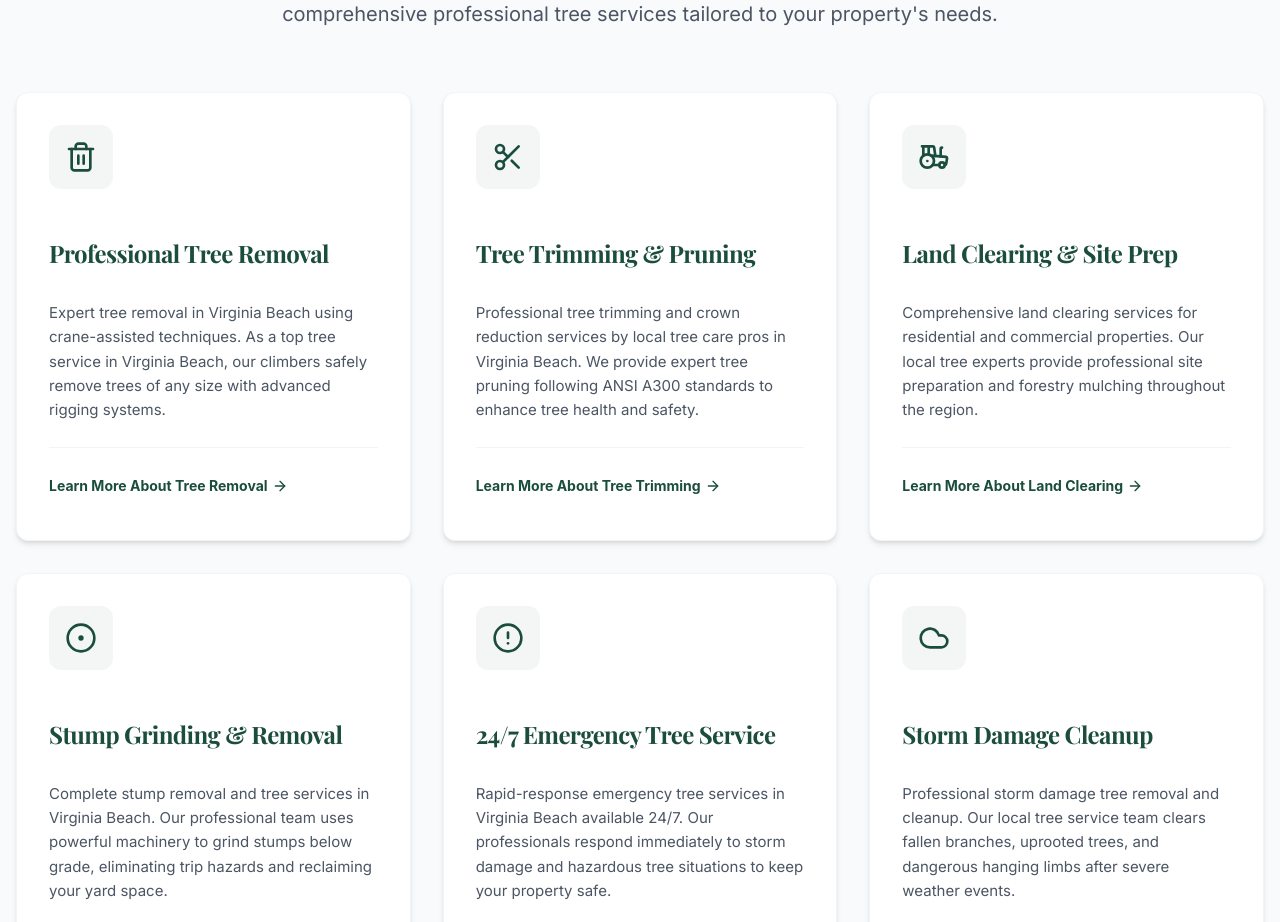
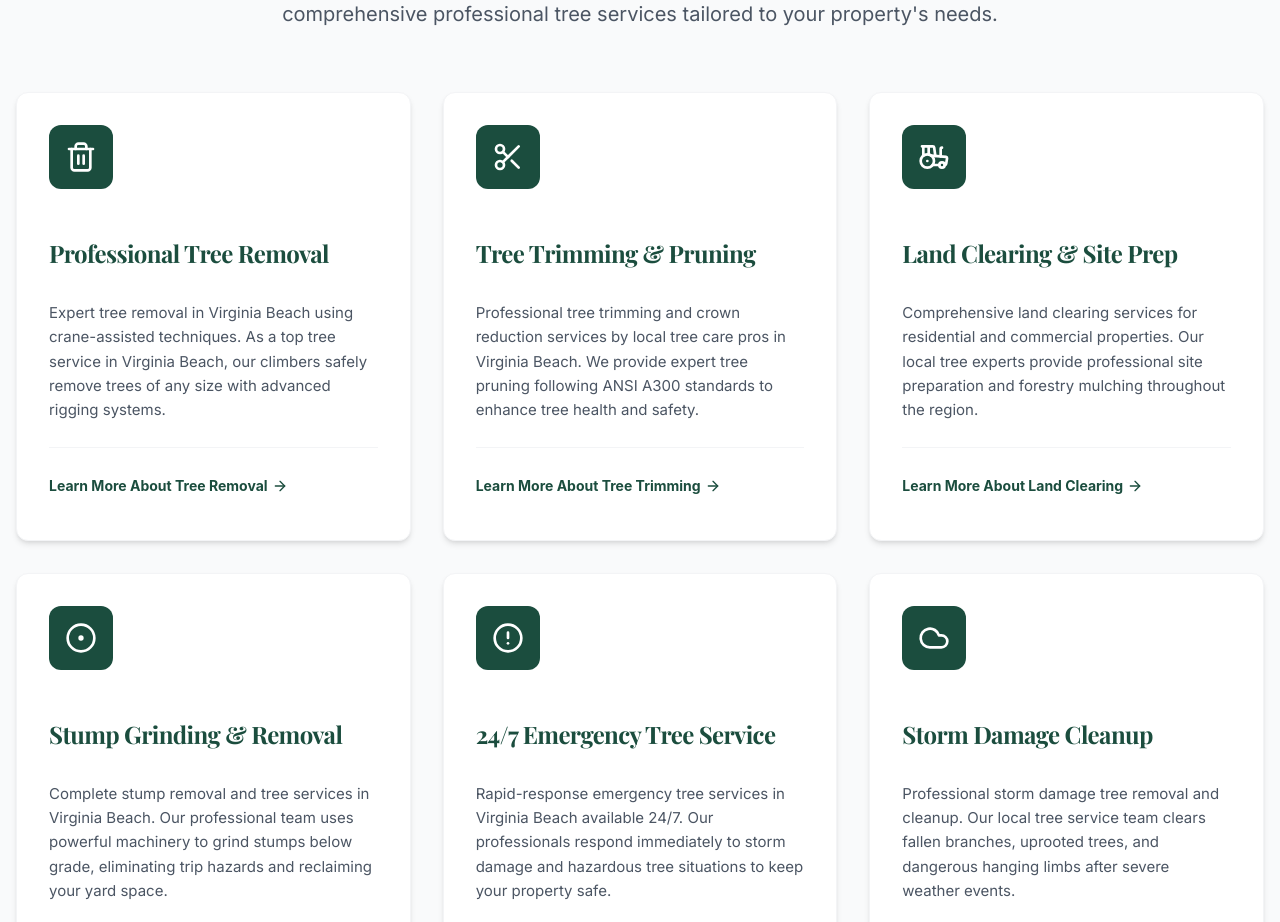
Before and after one commit to artistreellc/art-is-tree, a React (Vite) app: page / in a window 1280 px wide. Shown: the part 1960-2882 px from the top of the page. Built offline with nearby package versions, Linux system fonts and the light colour scheme; no server answers.

Commit message:
Update ServicesSection.jsx

```diff
--- a/src/components/ServicesSection.jsx
+++ b/src/components/ServicesSection.jsx
@@ -65,8 +65,8 @@ const ServicesSection = () => {
                 className="bg-white rounded-xl shadow-md hover:shadow-xl transition-all duration-300 p-6 md:p-8 border border-gray-100 flex flex-col h-full group"
               >
                 <div className="flex flex-row md:flex-col items-center md:items-start gap-4 mb-4">
-                  <div className="bg-[#1B4D3E]/5 w-12 h-12 md:w-16 md:h-16 rounded-xl flex items-center justify-center group-hover:bg-[#1B4D3E] transition-colors duration-300 shrink-0">
-                    <Icon className="w-6 h-6 md:w-8 md:h-8 text-[#1B4D3E] group-hover:text-[#D4AF37] transition-colors duration-300" />
+                  <div className="bg-[#1B4D3E] w-12 h-12 md:w-16 md:h-16 rounded-xl flex items-center justify-center group-hover:bg-[#153e32] transition-colors duration-300 shrink-0">
+                    <Icon className="w-6 h-6 md:w-8 md:h-8 text-white group-hover:text-[#D4AF37] transition-colors duration-300" />
                   </div>
                   <h3 className="font-playfair text-xl md:text-2xl font-bold text-[#1B4D3E] group-hover:text-[#D4AF37] transition-colors">
                     {service.name}
```
